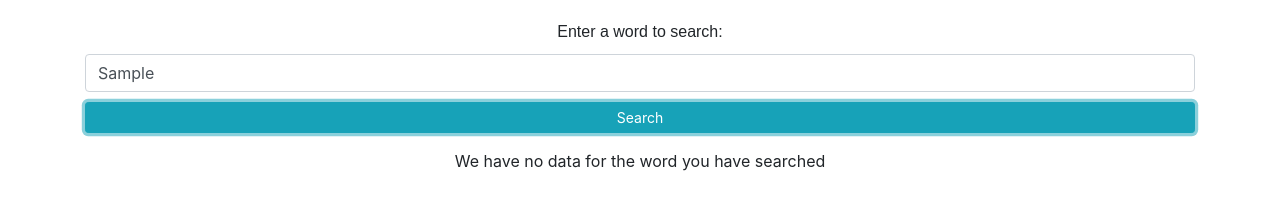
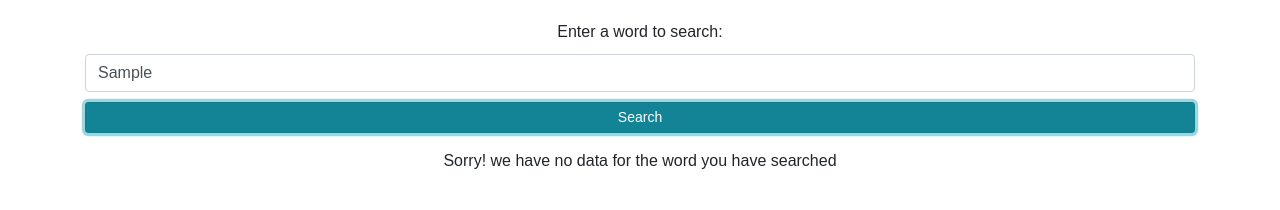
Before and after one commit to Yajassardana/Blog-Buddy, a website with bundled scripts: page dist/index.html in a window 1280 px wide. Both pictures are taken after typing "Sample" into the empty fields and a click on the button "Search". Built offline with nearby package versions, Linux system fonts and the light colour scheme; no server answers.

```diff
--- a/src/index.js
+++ b/src/index.js
@@ -1,5 +1,6 @@
 import axios from 'axios';
 const errors = document.querySelector('.errors');
+const resultWord = document.querySelector('.result-word')
 const loading = document.querySelector('.loading');
 const synonyms = document.querySelector('.Synonyms'); //deaths
 const definition = document.querySelector('.Definition'); //cases
@@ -31,11 +32,12 @@
 		})
 		synArray = synArray.substring(0,synArray.length-2);
 		synonyms.innerHTML = synArray;
+		resultWord.textContent = word;
 		results.style.display = 'block';
 	} catch (error) {
 		loading.style.display = 'none';
 		results.style.display = 'none';
-		errors.textContent = 'We have no data for the word you have searched';
+		errors.textContent = 'Sorry! we have no data for the word you have searched';
 	}
 };
 
```
Also changed, not shown: dist/index.html, dist/main.js, dist/styles.css.
